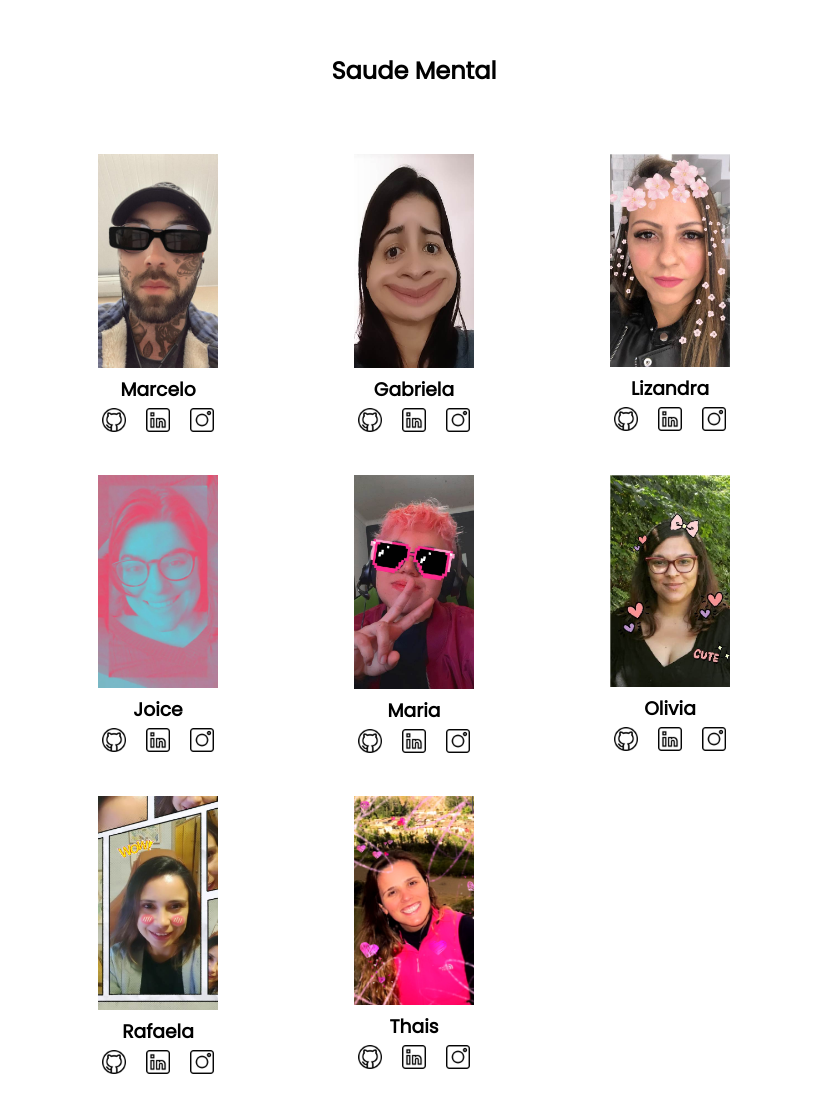
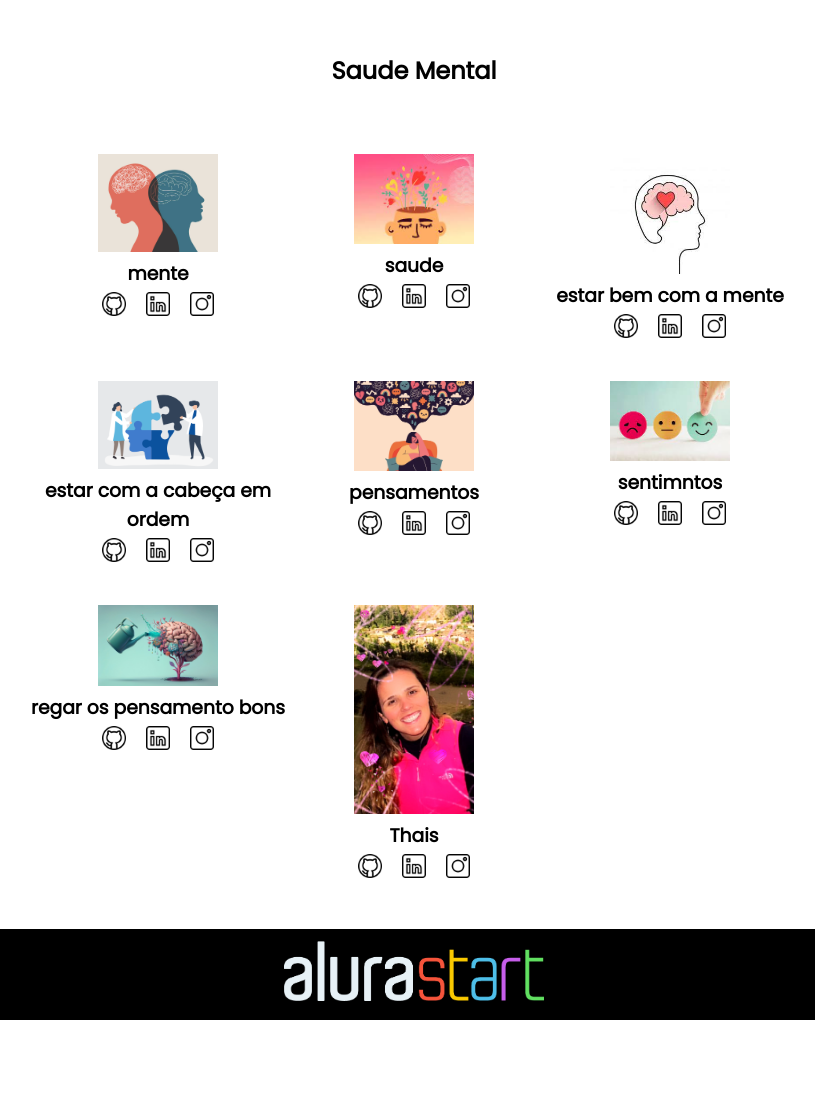
Before and after one commit to liviagomes22/livia-projeto1, a plain HTML site: page index.html in a window 1280 px wide. Shown: the part 466-1570 px from the top of the page, without its empty margins (226-1041 px from the left). After the commit the page ends 1486 px from the top, so only its background shows below. Drawn offline with Linux system fonts and the light colour scheme.

Commit message:
Add files via upload

```diff
--- a/index.html
+++ b/index.html
@@ -23,7 +23,7 @@
     <section id="escola">
         <div class="escola-div-conteudo">
             <h2 class="escola-titulo">Sobre a saude mental</h2>
-            <p class="escola-texto-um">Abrange diversos aspectos,desde a capacidade de lidar com as emoções e o esresse até a manutenção de relacionamentos saudáveis</p>
+            <p class="escola-texto-um">Abrange diversos aspectos,desde a capacidade de lidar com as emoções e o estresse até a manutenção de relacionamentos saudáveis</p>
             <p class="escola-texto-dois">buscar por um propośito de vida</p>
         </div>
         <img class="escola-imagem" src="Formula-bro.png" alt="imagem que representa uma professora em sala de aula">
@@ -34,8 +34,8 @@
         <div class="estudante-todos">
             <span></span>
             <div class="estudante-div">
-                <img class="estudante-imagem" src="Marcelo.jpeg" alt="foto do marcelo">
-                <h3 class="estudante-nome">Marcelo</h3>
+                <img class="estudante-imagem" src="l.jpg" alt="foto do marcelo">
+                <h3 class="estudante-nome">mente</h3>
                 <a href="https://github.com/marcelopaludetto"><img class="estudante-icone" src="github.png"
                         alt="icone github"></a>
                 <a href="https://linkedin.com/marcelopaludetto"><img class="estudante-icone" src="linkedin.png"
@@ -44,8 +44,8 @@
                         alt="icone instagram"></a>
             </div>
             <div class="estudante-div">
-                <img class="estudante-imagem" src="Gabi.jpg" alt="foto da gabi">
-                <h3 class="estudante-nome">Gabriela</h3>
+                <img class="estudante-imagem" src="livia.jpeg" alt="foto da gabi">
+                <h3 class="estudante-nome">saude</h3>
                 <a href="https://github.com/GabrielaM-L"><img class="estudante-icone" src="github.png"
                         alt="icone github"></a>
                 <a href="https://www.linkedin.com/in/gabriela-marcomini-de-lima/"><img class="estudante-icone"
@@ -54,8 +54,8 @@
                         alt="icone instagram"></a>
             </div>
             <div class="estudante-div">
-                <img class="estudante-imagem" src="Liz.jpg" alt="foto da lizandra">
-                <h3 class="estudante-nome">Lizandra</h3>
+                <img class="estudante-imagem" src="a.jpeg" alt="foto da lizandra">
+                <h3 class="estudante-nome">estar bem com a mente</h3>
                 <a href="https://github.com/LizandraDuarte40"><img class="estudante-icone" src="github.png"
                         alt="icone github"></a>
                 <a href="https://www.linkedin.com/in/lizandrarlm-duarte/"><img class="estudante-icone"
@@ -66,8 +66,8 @@
             <span></span>
             <span></span>
             <div class="estudante-div">
-                <img class="estudante-imagem" src="Joice.jpg" alt="foto da joice">
-                <h3 class="estudante-nome">Joice</h3>
+                <img class="estudante-imagem" src="saude-mental.jpg" alt="foto da joice">
+                <h3 class="estudante-nome">estar com a cabeça em ordem</h3>
                 <a href="https://github.com/JoiceAlura"><img class="estudante-icone" src="github.png"
                         alt="icone github"></a>
                 <a href="https://www.linkedin.com/in/joicebarbaresco/"><img class="estudante-icone" src="linkedin.png"
@@ -76,8 +76,8 @@
                         alt="icone instagram"></a>
             </div>
             <div class="estudante-div">
-                <img class="estudante-imagem" src="Maria.jpg" alt="foto da maria">
-                <h3 class="estudante-nome">Maria</h3>
+                <img class="estudante-imagem" src="Saude-mental-1-e1607375439468.webp" alt="foto da maria">
+                <h3 class="estudante-nome">pensamentos</h3>
                 <a href="https://github.com/MagePSR"><img class="estudante-icone" src="github.png"
                         alt="icone github"></a>
                 <a href="https://www.linkedin.com/in/mariageovanna"><img class="estudante-icone" src="linkedin.png"
@@ -86,8 +86,8 @@
                         alt="icone instagram"></a>
             </div>
             <div class="estudante-div">
-                <img class="estudante-imagem" src="Olivia.jpg" alt="foto da olhe">
-                <h3 class="estudante-nome">Olivia</h3>
+                <img class="estudante-imagem" src="gomes.jpeg" alt="foto da olhe">
+                <h3 class="estudante-nome">sentimntos</h3>
                 <img class="estudante-icone" src="github.png" alt="icone github">
                 <a href="https://www.linkedin.com/in/olhe/"><img class="estudante-icone" src="linkedin.png"
                         alt="icone linkedin"></a>
@@ -97,8 +97,8 @@
             <span></span>
             <span></span>
             <div class="estudante-div">
-                <img class="estudante-imagem" src="Rafa.jpg" alt="foto da rafa">
-                <h3 class="estudante-nome">Rafaela</h3>
+                <img class="estudante-imagem" src="k.jpeg" alt="foto da rafa">
+                <h3 class="estudante-nome">regar os pensamento bons</h3>
                 <a href="https://github.com/rafaelamunhoz12"><img class="estudante-icone" src="github.png"
                         alt="icone github"></a>
                 <a href="http://linkedin.com/in/rafaela-felix-munhoz-oliveira-02160a10a"><img class="estudante-icone"
```
Also changed, not shown: Saude-mental-1-e1607375439468.webp (added), a.jpeg (added), gomes.jpeg (added), k.jpeg (added), l.jpg (added), livia.jpeg (added), saude-mental.jpg (added), v.jpeg (added), 1 other file.
